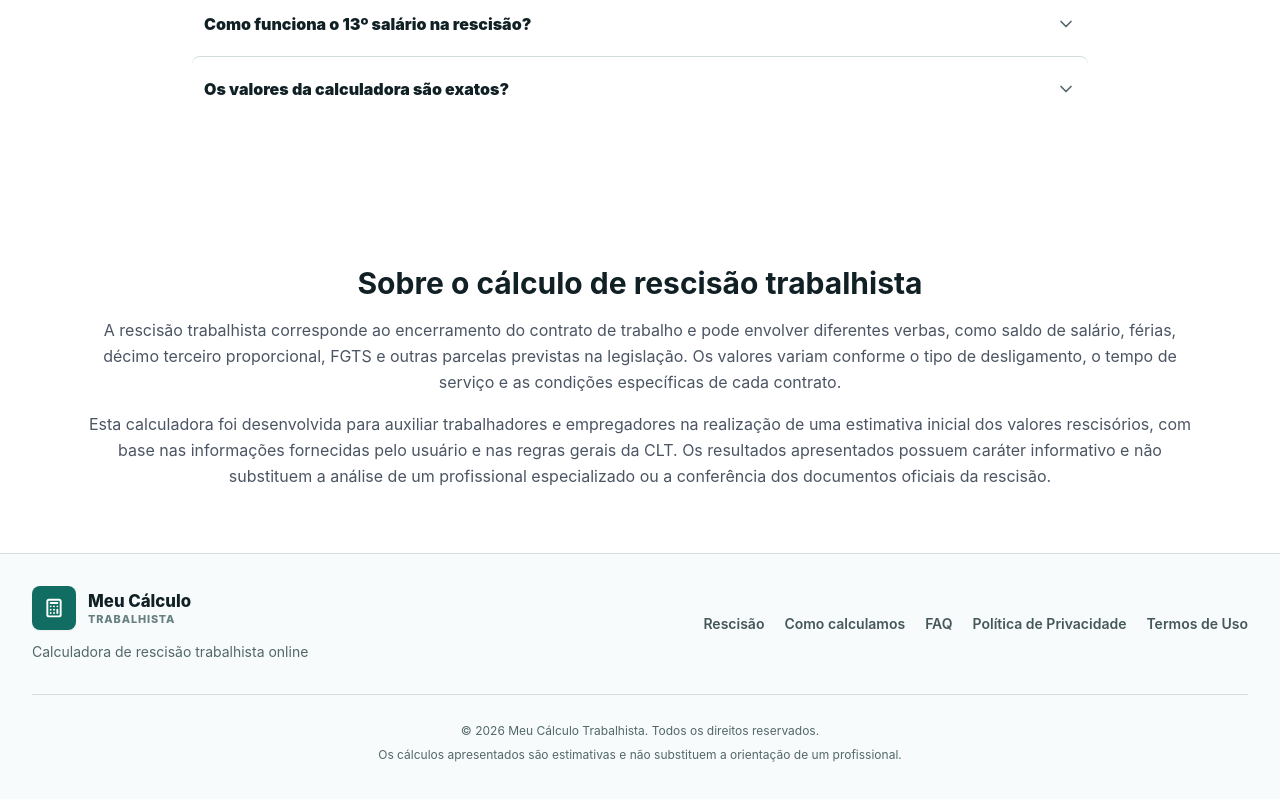
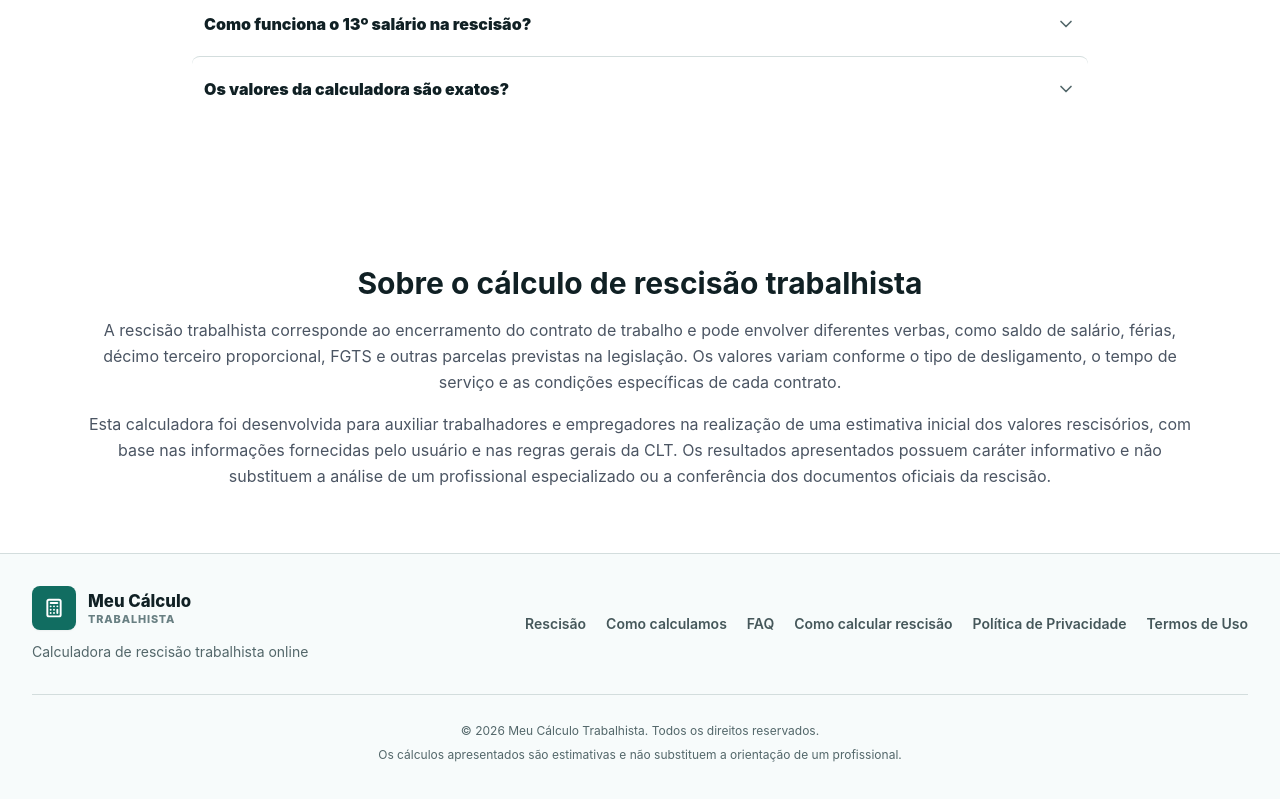
Before and after one commit to feliperavelli/meu-calculo-trabalhista, a Next.js app: page / in a window 1280 px wide. Shown: the part 2213-3012 px from the top of the page. Built offline with nearby package versions, Linux system fonts and the light colour scheme; no server answers.

Commit message:
Update Footer.tsx

```diff
--- a/src/components/Footer.tsx
+++ b/src/components/Footer.tsx
@@ -32,6 +32,12 @@ export function Footer() {
             </a>
 
             <a
+  className="transition hover:text-brand-700"
+  href="/como-calcular-rescisao"
+>
+  Como calcular rescisão
+</a>
+            <a
               className="transition hover:text-brand-700"
               href="/politica-de-privacidade"
             >
```
